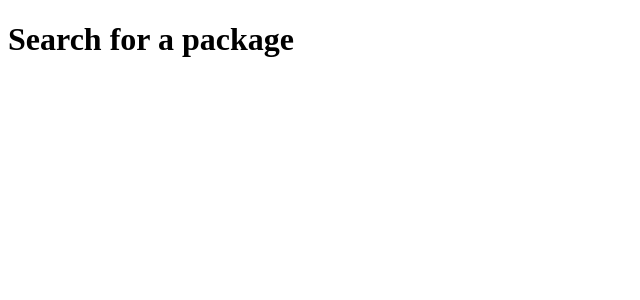
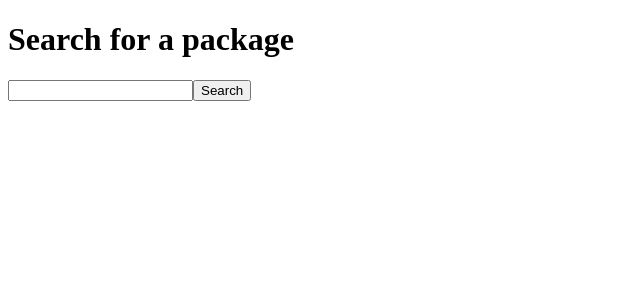
Before and after one commit to mofath/interactive-browser-coding-env--react-redux-typescript, a React (Create React App) app: page / in a window 1280 px wide. Shown: the top 300 px of the page, without its empty margins (0-640 px from the left). Built offline with nearby package versions, Linux system fonts and the light colour scheme.

Commit message:
Call searchRepositories action creator

```diff
--- a/src/components/App.tsx
+++ b/src/components/App.tsx
@@ -1,9 +1,15 @@
+import { Provider } from "react-redux";
+import { store } from "../state";
+import RepositoriesList from "./RepositoriesList";
 
 const App = () => {
   return (
+    <Provider store={store}>
       <div>
         <h1>Search for a package</h1>
+        <RepositoriesList />
       </div>
+    </Provider>
   );
 };
 
--- a/src/components/RepositoriesList.tsx
+++ b/src/components/RepositoriesList.tsx
@@ -1,10 +1,14 @@
 import React, { useState } from "react";
+import { useDispatch } from "react-redux";
+import { actionCreators } from "../state";
 
 const RepositoriesList: React.FC = () => {
   const [term, setTerm] = useState("");
+  const dispatch = useDispatch();
 
   const onSubmit = (event: React.FormEvent<HTMLFormElement>) => {
     event.preventDefault();
+    dispatch(actionCreators.SearchRepositories(term));
   };
 
   return (
```
